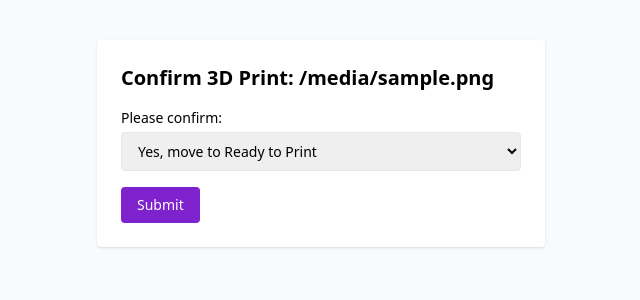
After one commit to Cfree1989/3DPrintSystem, a Flask app: template templates/confirm.html in a window 1280 px wide. The commit adds this page. Shown: the top 300 px of the page, without its empty margins (319-959 px from the left). Run offline with Flask 3, Linux system fonts and the light colour scheme; the template is opened without the code that fills it: most values are stand-ins (such as "Sample title", 1, 10 or a date in 2020); some libraries are stand-ins or nearby versions.

Commit message:
Work on submit form and database migration

```diff
--- a/app.py
+++ b/app.py
@@ -3,76 +3,70 @@ import uuid
 from datetime import datetime
 from flask import (
     Flask, render_template, request, redirect,
-    url_for, flash, send_from_directory
+    url_for, flash, send_from_directory, abort
 )
 from flask_sqlalchemy import SQLAlchemy
 from filelock import FileLock
-from email_util import send_email  # If still used, otherwise remove
+from email_util import send_email   # loads .env via python-dotenv
 
-# Flask app and config
+# ——— Flask & Database Setup —————————————————————————————————————————————
 app = Flask(__name__)
 app.secret_key = os.urandom(24)
+
 app.config['SQLALCHEMY_DATABASE_URI'] = 'sqlite:///jobs.db'
 app.config['SQLALCHEMY_TRACK_MODIFICATIONS'] = False
-
 db = SQLAlchemy(app)
 
-# Folder configuration
+# ——— Folder & File Configuration —————————————————————————————————————
 FOLDERS = {
-    'Uploaded': 'Uploaded',
-    'Rejected': 'Rejected',
-    'ReadyToPrint': 'ReadyToPrint',
-    'Printing': 'Printing',
-    'Completed': 'Completed',
-    'PaidPickedUp': 'PaidPickedUp'
+    'Uploaded':      'Uploaded',
+    'Rejected':      'Rejected',
+    'ReadyToPrint':  'ReadyToPrint',
+    'Printing':      'Printing',
+    'Completed':     'Completed',
+    'PaidPickedUp':  'PaidPickedUp',
 }
 ALLOWED_EXT = {'.3mf', '.stl', '.obj', '.form', '.idea'}
-
-# Model
-class PrintJob(db.Model):
-    id = db.Column(db.Integer, primary_key=True)
-    filename = db.Column(db.String, unique=True, nullable=False)
-    name = db.Column(db.String, nullable=False)
-    email = db.Column(db.String, nullable=False)
-    discipline = db.Column(db.String)
-    course = db.Column(db.String)
-    print_method = db.Column(db.String)
-    print_color = db.Column(db.String)
-    scaled = db.Column(db.String)
-    simplified = db.Column(db.String)
-    overhangs = db.Column(db.String)
-    file_type = db.Column(db.String)
-    minimum_ok = db.Column(db.String)
-    status = db.Column(db.String, nullable=False, default='Uploaded')
-    weight = db.Column(db.Float)
-    time = db.Column(db.Float)
-    rejection_reasons = db.Column(db.String)  # comma-separated
-    submitted = db.Column(db.DateTime, default=datetime.utcnow)
-
-# Helpers
 
 def allowed_file(filename):
     return os.path.splitext(filename)[1].lower() in ALLOWED_EXT
 
-
 def get_file_path(status, filename):
-    """Return absolute path of a job file."""
     return os.path.abspath(os.path.join(FOLDERS[status], filename))
 
-
 def move_with_lock(src_path, dst_path):
-    """Atomically move a file under a lock."""
     lock = FileLock('jobs.db.lock')
     with lock:
         os.replace(src_path, dst_path)
 
-# Routes
+# ——— Model Definition ——————————————————————————————————————————————————
+class PrintJob(db.Model):
+    id                = db.Column(db.Integer, primary_key=True)
+    filename          = db.Column(db.String, unique=True, nullable=False)
+    name              = db.Column(db.String, nullable=False)
+    email             = db.Column(db.String, nullable=False)
+    discipline        = db.Column(db.String)
+    course            = db.Column(db.String)
+    print_method      = db.Column(db.String)
+    print_color       = db.Column(db.String)
+    scaled            = db.Column(db.String)
+    simplified        = db.Column(db.String)
+    overhangs         = db.Column(db.String)
+    file_type         = db.Column(db.String)
+    minimum_ok        = db.Column(db.String)
+    status            = db.Column(db.String, nullable=False, default='Uploaded')
+    weight            = db.Column(db.Float)
+    time              = db.Column(db.Float)
+    rejection_reasons = db.Column(db.String)    # comma-separated
+    submitted         = db.Column(db.DateTime, default=datetime.utcnow)
+
+# ——— Routes ———————————————————————————————————————————————————————
 
 @app.route('/')
 def home():
     return redirect(url_for('submit'))
 
-@app.route('/submit', methods=['GET', 'POST'])
+@app.route('/submit', methods=['GET','POST'])
 def submit():
     if request.method == 'POST':
         f = request.files.get('file')
@@ -80,40 +74,41 @@ def submit():
             flash("Please upload a valid .3mf/.stl/.obj/.form/.idea file", "error")
             return redirect(url_for('submit'))
 
-        # Build filename
-        uid = uuid.uuid4().hex[:6]
-        date_str = datetime.now().strftime("%Y%m%d")
-        ext = os.path.splitext(f.filename)[1]
-        safe_base = request.form['name'].strip().replace(' ', '_')
-        filename = f"{safe_base}_{date_str}_{uid}{ext}"
+        # Build safe filename
+        uid       = uuid.uuid4().hex[:6]
+        date_str  = datetime.now().strftime("%Y%m%d")
+        ext       = os.path.splitext(f.filename)[1]
+        safe_base = request.form['name'].strip().replace(' ','_')
+        filename  = f"{safe_base}_{date_str}_{uid}{ext}"
 
-        # Save file
+        # Save file to Uploaded
         os.makedirs(FOLDERS['Uploaded'], exist_ok=True)
         dest = os.path.join(FOLDERS['Uploaded'], filename)
         f.save(dest)
 
-        # Create DB record
+        # Create database record
         job = PrintJob(
-            filename=filename,
-            name=request.form.get('name','').strip(),
-            email=request.form.get('email','').strip(),
-            discipline=request.form.get('discipline','').strip(),
-            course=request.form.get('course','').strip(),
-            print_method=request.form.get('print_method','').strip(),
-            print_color=request.form.get('print_color','').strip(),
-            scaled=request.form.get('scaled','').strip(),
-            simplified=request.form.get('simplified','').strip(),
-            overhangs=request.form.get('overhangs','').strip(),
-            file_type=request.form.get('filetype','').strip(),
-            minimum_ok=request.form.get('minimum_ok','').strip()
+            filename     = filename,
+            name         = request.form.get('name','').strip(),
+            email        = request.form.get('email','').strip(),
+            discipline   = request.form.get('discipline','').strip(),
+            course       = request.form.get('course','').strip(),
+            print_method = request.form.get('print_method','').strip(),
+            print_color  = request.form.get('print_color','').strip(),
+            scaled       = request.form.get('scaled','').strip(),
+            simplified   = request.form.get('simplified','').strip(),
+            overhangs    = request.form.get('overhangs','').strip(),
+            file_type    = request.form.get('filetype','').strip(),
+            minimum_ok   = request.form.get('minimum_ok','').strip()
         )
         db.session.add(job)
         db.session.commit()
 
-        flash("Upload successful!", "success")
+        flash("Upload successful! Awaiting confirmation.", "success")
         return redirect(url_for('submit'))
 
     return render_template('upload_form.html')
+
 
 @app.route('/dashboard')
 def dashboard():
@@ -123,71 +118,105 @@ def dashboard():
         items = []
         for job in jobs:
             weight = job.weight or 0
-            rate = 0.20 if job.print_method == 'Resin' else 0.10
-            cost = f"{weight * rate:.2f}"
+            rate   = 0.20 if job.print_method=='Resin' else 0.10
+            cost   = f"{weight * rate:.2f}"
+
             items.append({
+                'job_id':   job.id,
                 'filename': job.filename,
+                'fullpath': get_file_path(status, job.filename),
+                'cost':     cost,
                 'meta': {
-                    'name': job.name,
-                    'email': job.email,
-                    'print_color': job.print_color,
-                    'print_method': job.print_method,
-                    'weight': weight,
-                    'time': job.time or 0,
-                },
-                'fullpath': get_file_path(status, job.filename),
-                'cost': cost
+                    'name':          job.name,
+                    'email':         job.email,
+                    'print_color':   job.print_color,
+                    'print_method':  job.print_method,
+                    'weight':        weight,
+                    'time':          job.time or 0,
+                }
             })
         all_files[status] = items
 
     return render_template('dashboard.html', all_files=all_files)
 
-@app.route('/approve/<filename>', methods=['POST'])
-def approve(filename):
-    job = PrintJob.query.filter_by(filename=filename, status='Uploaded').first_or_404()
-    # Parse inputs
-    job.weight = float(request.form.get('weight', 0))
-    job.time = float(request.form.get('time', 0))
-    job.status = 'ReadyToPrint'
+
+@app.route('/approve/<int:job_id>', methods=['POST'])
+def approve(job_id):
+    job = PrintJob.query.get_or_404(job_id)
+    job.weight = float(request.form['weight'])
+    job.time   = float(request.form['time'])
+    db.session.commit()
+
+    # Send confirmation email
+    confirm_link = url_for('confirm', job_id=job.id, _external=True)
+    subject      = "Your 3D Print Job — Please Confirm"
+    body         = (
+        f"Hi {job.name},\n\n"
+        f"Your file **{job.filename}** is ready. Please confirm here:\n{confirm_link}\n\n"
+        "—Digital Fabrication Lab"
+    )
+    send_email(job.email, subject, body)
+
+    flash("Confirmation email sent to student.", "success")
+    return redirect(url_for('dashboard'))
+
+
+@app.route('/confirm/<int:job_id>', methods=['GET','POST'])
+def confirm(job_id):
+    job = PrintJob.query.get_or_404(job_id)
+    if request.method=='POST' and request.form.get('choice')=='yes':
+        # Move file on disk
+        src = os.path.join(FOLDERS['Uploaded'], job.filename)
+        dst = os.path.join(FOLDERS['ReadyToPrint'], job.filename)
+        move_with_lock(src, dst)
+
+        # Update status
+        job.status = 'ReadyToPrint'
+        db.session.commit()
+
+        flash(f"{job.filename} moved to Ready to Print.", "success")
+        return redirect(url_for('dashboard'))
+
+    return render_template('confirm.html', filename=job.filename)
+
+
+@app.route('/reject/<int:job_id>', methods=['POST'])
+def reject(job_id):
+    job     = PrintJob.query.get_or_404(job_id)
+    reasons = request.form.getlist('reasons')
+    job.rejection_reasons = ",".join(reasons)
+    job.status            = 'Rejected'
+    db.session.commit()
+
+    # Send rejection email
+    subject = "Your 3D Print Request – Rejected"
+    body    = f"Hi {job.name},\n\nReasons:\n" + "\n".join(f"- {r}" for r in reasons)
+    send_email(job.email, subject, body)
 
     # Move file on disk
-    src = get_file_path('Uploaded', filename)
-    dst = os.path.join(FOLDERS['ReadyToPrint'], filename)
-    os.makedirs(FOLDERS['ReadyToPrint'], exist_ok=True)
+    src = os.path.join(FOLDERS['Uploaded'], job.filename)
+    dst = os.path.join(FOLDERS['Rejected'], job.filename)
     move_with_lock(src, dst)
 
-    db.session.commit()
-    flash(f"{filename} approved and moved to ReadyToPrint.", "success")
+    flash("Rejection email sent and file moved.", "success")
     return redirect(url_for('dashboard'))
 
-@app.route('/reject/<filename>', methods=['POST'])
-def reject(filename):
-    job = PrintJob.query.filter_by(filename=filename, status='Uploaded').first_or_404()
-    reasons = request.form.getlist('reasons')
-    job.rejection_reasons = ','.join(reasons)
-    job.status = 'Rejected'
-
-    # Move file
-    src = get_file_path('Uploaded', filename)
-    dst = os.path.join(FOLDERS['Rejected'], filename)
-    os.makedirs(FOLDERS['Rejected'], exist_ok=True)
-    move_with_lock(src, dst)
-
-    db.session.commit()
-    flash(f"{filename} rejected.", "info")
-    return redirect(url_for('dashboard'))
 
 @app.route('/view/<path:filepath>')
 def view(filepath):
     folder, fn = os.path.split(filepath)
+    if not os.path.isfile(os.path.join(folder, fn)):
+        abort(404)
     return send_from_directory(folder, fn, as_attachment=False)
 
-# Initialize DB and folders
+
+# ——— Initialization —————————————————————————————————————————————————
 with app.app_context():
     db.create_all()
     for fld in FOLDERS.values():
         os.makedirs(fld, exist_ok=True)
 
-if __name__ == '__main__':
+
+if __name__=='__main__':
     from waitress import serve
     serve(app, host='0.0.0.0', port=5000)
--- /dev/null
+++ b/templates/confirm.html
@@ -0,0 +1,25 @@
+<!DOCTYPE html>
+<html lang="en">
+<head>
+  <meta charset="UTF-8">
+  <title>Confirm Your Print</title>
+  <script src="https://cdn.tailwindcss.com"></script>
+</head>
+<body class="bg-gray-50 p-10">
+  <div class="max-w-md mx-auto bg-white p-6 rounded shadow">
+    <h2 class="text-xl font-bold mb-4">Confirm 3D Print: {{ filename }}</h2>
+    <form method="post" class="space-y-4 text-sm">
+      <label class="block">
+        <span>Please confirm:</span>
+        <select name="choice" class="mt-1 block w-full border rounded px-3 py-2">
+          <option value="yes">Yes, move to Ready to Print</option>
+          <option value="no">No, keep in Uploaded</option>
+        </select>
+      </label>
+      <button type="submit" class="bg-purple-700 hover:bg-purple-800 text-white px-4 py-2 rounded">
+        Submit
+      </button>
+    </form>
+  </div>
+</body>
+</html>
--- a/templates/dashboard.html
+++ b/templates/dashboard.html
@@ -68,7 +68,7 @@
                 <div class="flex gap-2 items-center">
                   {% if st.key == 'Uploaded' %}
                     <!-- Approve -->
-                    <form action="{{ url_for('approve', filename=file.filename) }}" method="post" class="flex gap-2 items-center">
+                    <form action="{{ url_for('approve', job_id=file.job_id) }}" method="post" class="flex gap-2 items-center">
                       <input type="number" name="weight" placeholder="Weight (g)" required class="w-24 text-sm border rounded px-1 py-1"/>
                       <input type="number" name="time"   placeholder="Time (h)" step="0.01" required class="w-24 text-sm border rounded px-1 py-1"/>
                       <button type="submit" class="bg-green-600 hover:bg-green-700 text-white text-sm px-3 py-1 rounded">Approve</button>
```
Also changed, not shown: email_util.py (added, +31 -0 lines).
